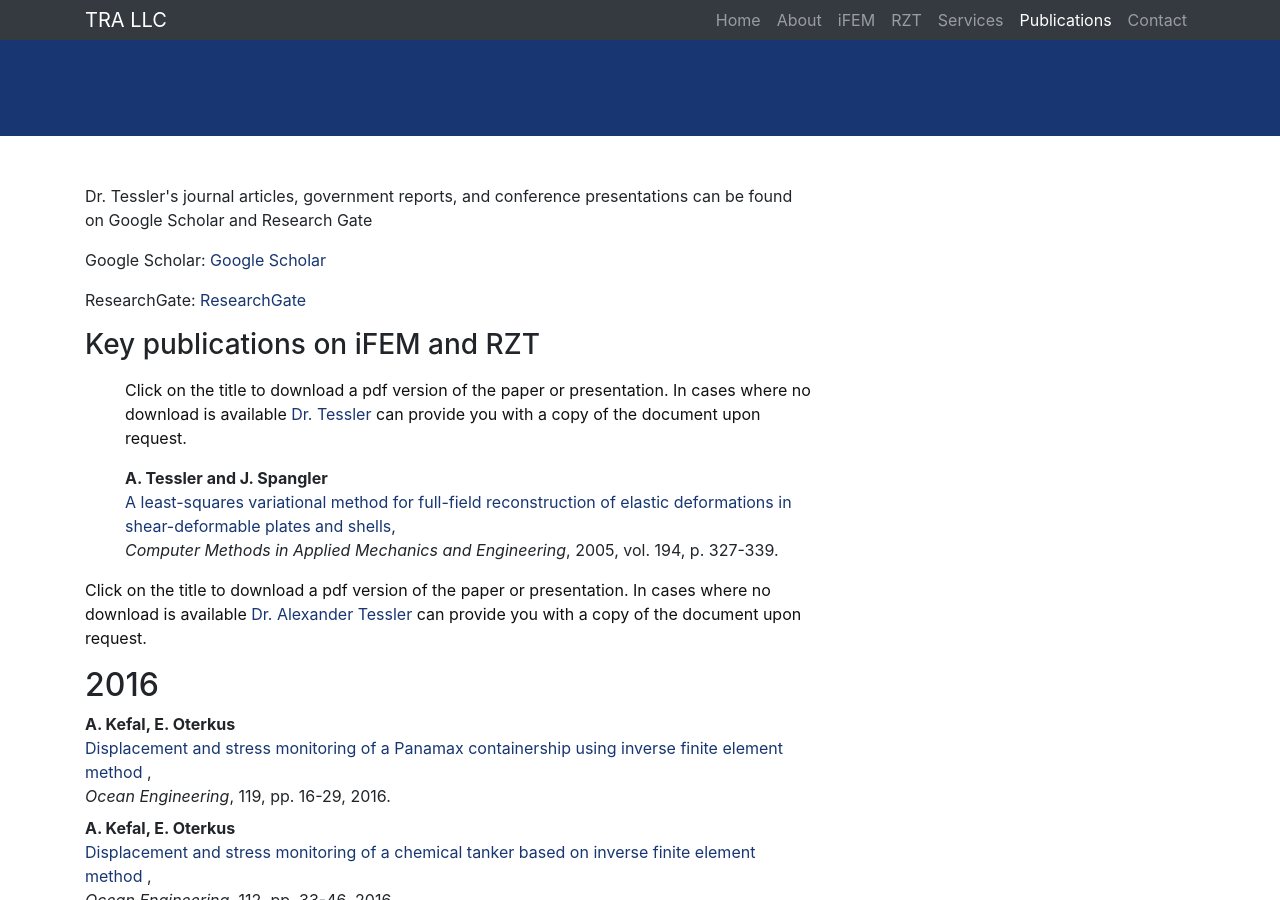
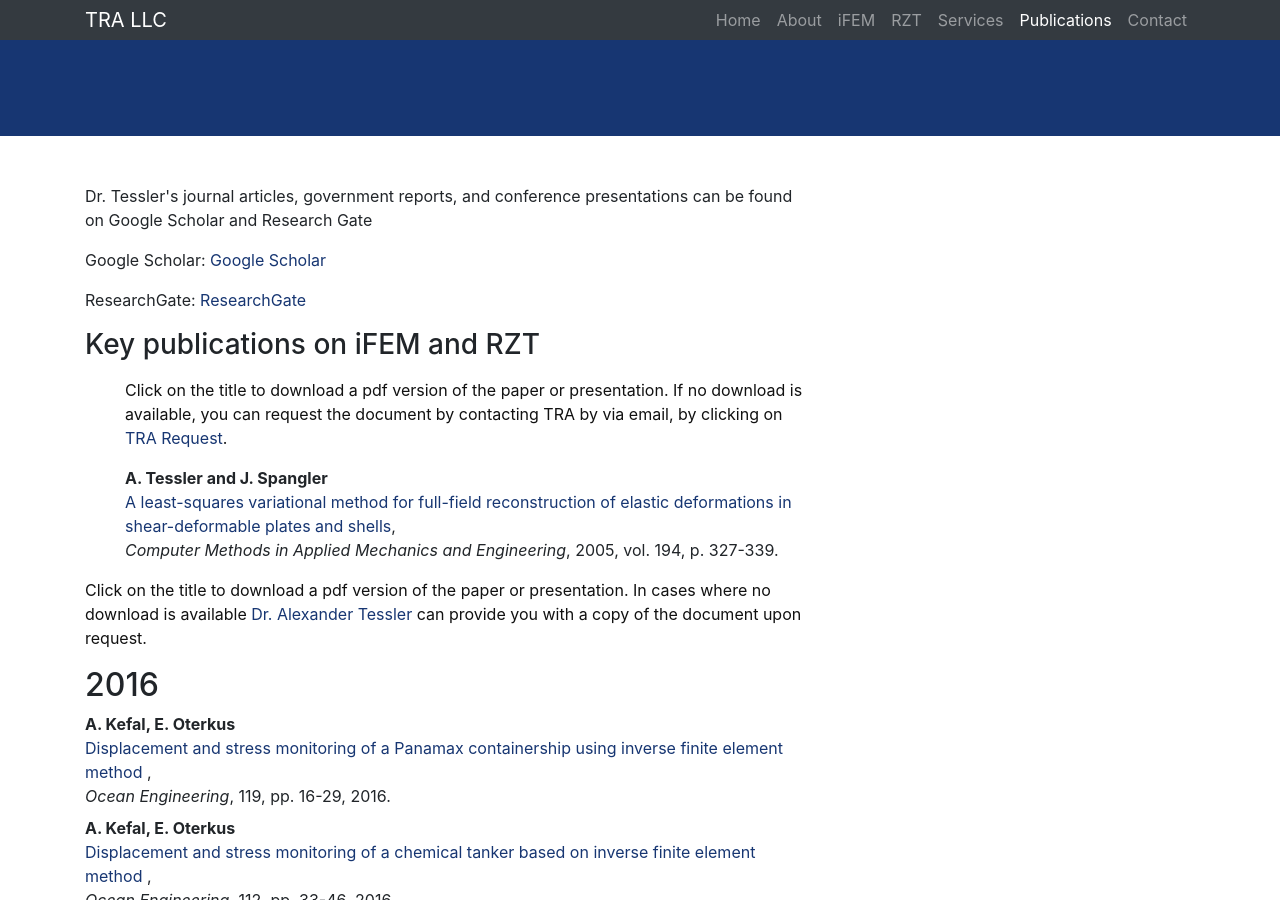
Before and after one commit to tessler-research/tessler-research.github.io, a Jekyll site: the page built from _pages/publications.html, in a window 1280 px wide and 900 px high. Built offline with Jekyll 4.4.1, drawn with Linux system fonts in a browser that asks for light colours.

Commit message:
Update publications.html

```diff
--- a/_pages/publications.html
+++ b/_pages/publications.html
@@ -24,9 +24,8 @@
 </p>
               <p style="color:#111111;">
                   Click on the title to download a pdf version of the paper or presentation.
-        In cases where no download is available
-              <a href="mailto:tessler.research@gmail.com?subject=Document_Request">Dr. Tessler</a> can provide
-        you with a copy of the document upon request.
+        If no download is available, you can request the document by contacting TRA by via email, by clicking on
+              <a href="mailto:tessler.research@gmail.com?subject=Document_Request">TRA Request</a>.
 
               </p>
 <p>
```
